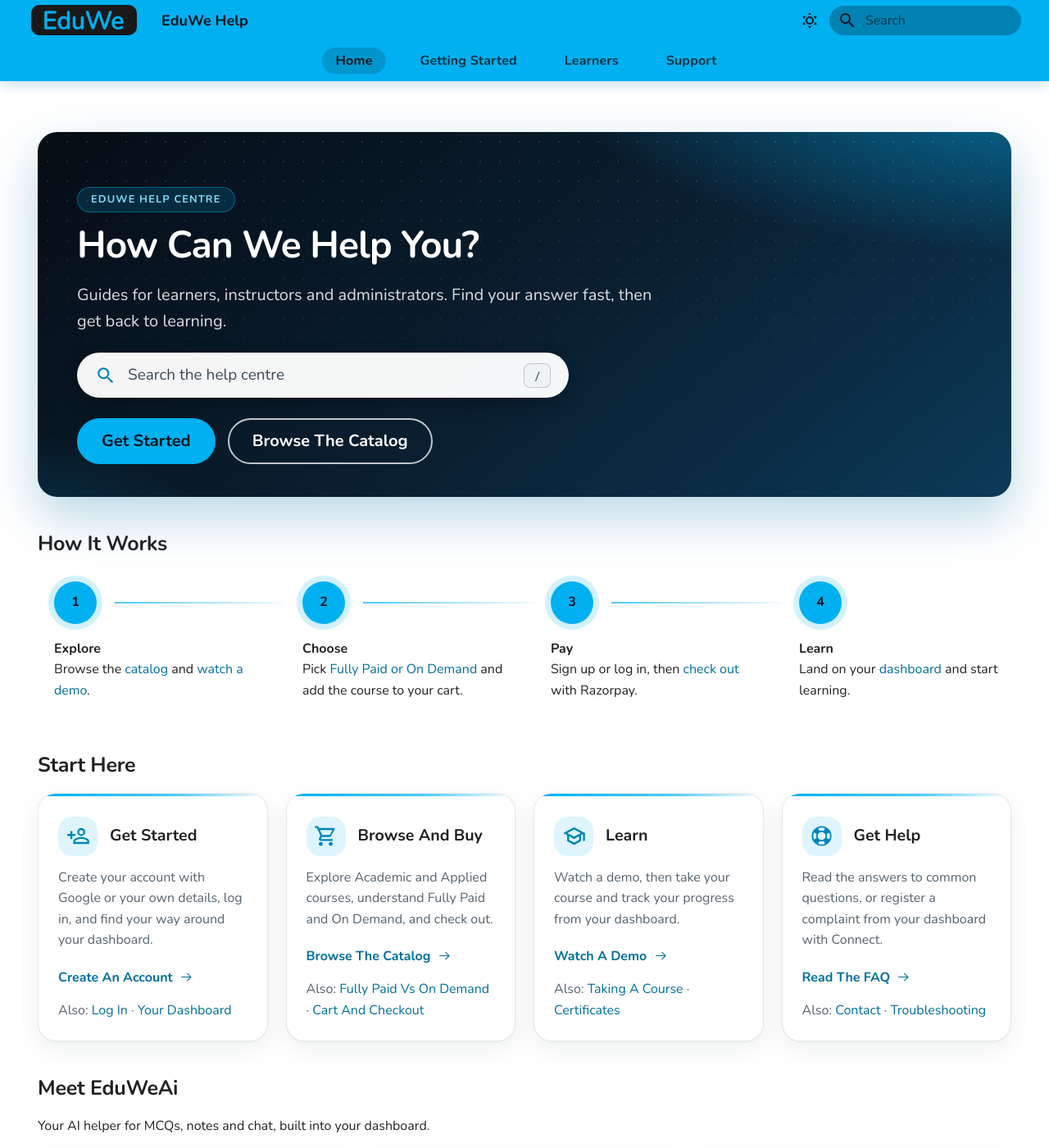
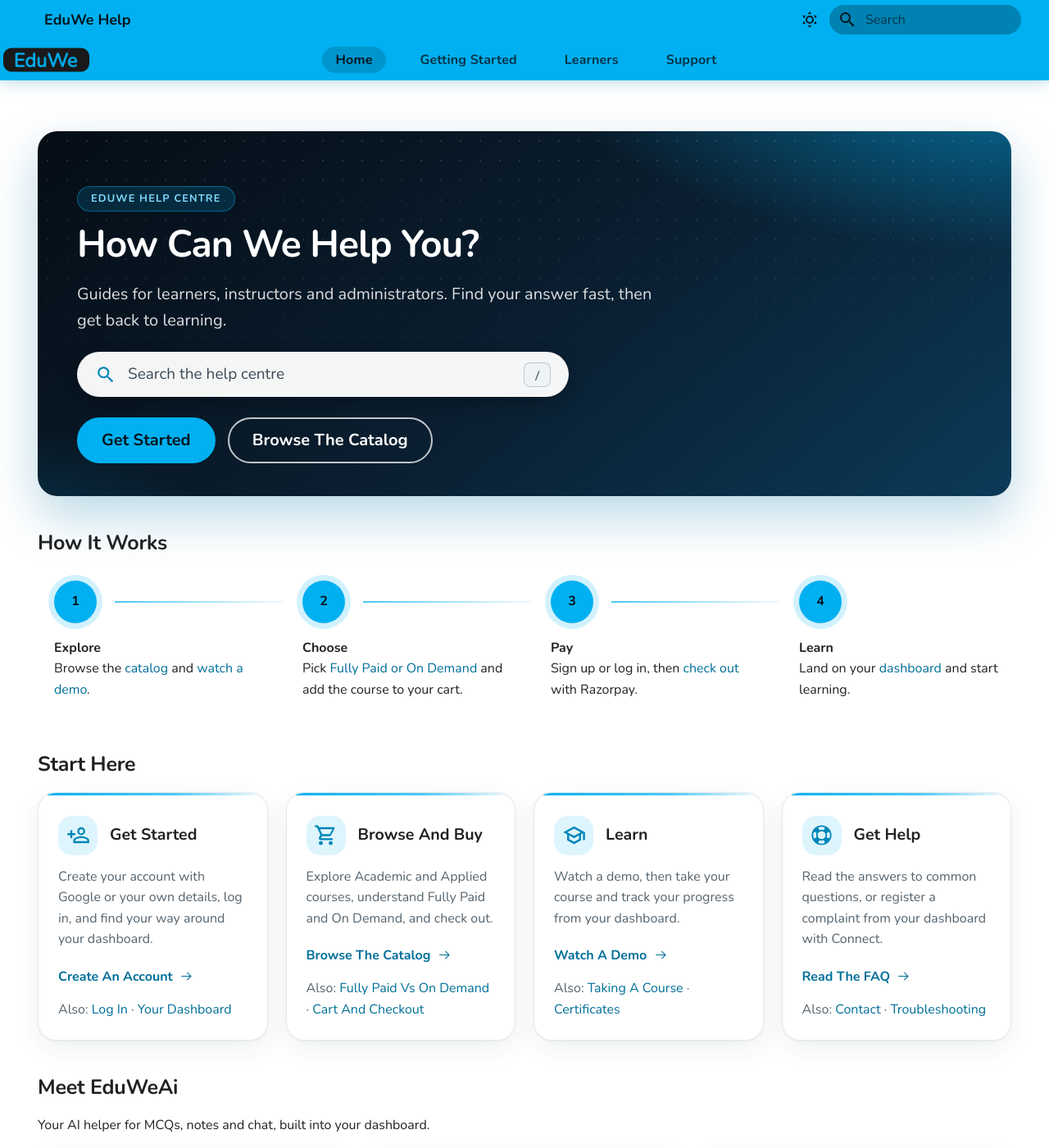
Before and after one commit to geitdeepak/EduWeIO_HelpDoc, an MkDocs documentation site: the page built from docs/index.md, in a window 1280 px wide and 1400 px high. Shown: the whole window at 82% size. Built offline with MkDocs 1.6.1 and Material for MkDocs 9.7.7, drawn with Linux system fonts in a browser that asks for light colours.

Commit message:
Move the logo down into the tabs row on wide screens
Add overrides/partials/tabs.html (a small fork of Material's own tabs.html)
that puts the EduWe logo at the start of the tabs row instead of the plain
header row above it. The header keeps its own logo in the DOM and it stays
visible below Material's tablet breakpoint (76.234375em), where the tabs
row - and its logo - are hidden entirely, so there is always exactly one
logo on screen at any width.

Co-Authored-By: Claude Sonnet 5 <noreply@anthropic.com>

```diff
--- a/docs/stylesheets/extra.css
+++ b/docs/stylesheets/extra.css
@@ -52,6 +52,38 @@
 
 .md-header__button.md-logo img {
   height: 1.35rem;
+  width: auto;
+}
+
+/* On wide screens the logo moves down into the tabs row instead (overrides/partials/tabs.html), so
+   hide the header's copy there - but only above Material's own breakpoint for showing that row
+   (76.234375em), so narrower screens - where the tabs row is hidden entirely - keep the header logo
+   and are never left with none. */
+@media screen and (min-width: 76.25em) {
+  .md-header .md-logo {
+    display: none;
+  }
+}
+
+.md-tabs {
+  position: relative;
+}
+
+.md-tabs__logo {
+  position: absolute;
+  top: 50%;
+  left: 0.2rem;
+  display: flex;
+  align-items: center;
+  padding: 0.2rem 0.65rem;
+  border-radius: 0.5rem;
+  background-color: #191919;
+  transform: translateY(-50%);
+}
+
+.md-tabs__logo img {
+  display: block;
+  height: 1.05rem;
   width: auto;
 }
 
--- /dev/null
+++ b/overrides/partials/tabs.html
@@ -0,0 +1,25 @@
+{#-
+  Overrides Material's partials/tabs.html (see the installed package for the original) to add the
+  EduWe logo at the start of the tabs row. It only shows here on wide screens, because Material hides
+  the whole tabs row below its own tablet breakpoint - the header keeps its own logo below that width
+  (hidden by CSS, in stylesheets/extra.css, only when this one is visible), so there is always exactly
+  one logo on screen.
+-#}
+{% import "partials/tabs-item.html" as item with context %}
+<nav class="md-tabs" aria-label="{{ lang.t('tabs') }}" data-md-component="tabs">
+  <div class="md-grid">
+    <a
+      href="{{ config.extra.homepage | d(nav.homepage.url, true) | url }}"
+      title="{{ config.site_name | e }}"
+      class="md-tabs__logo"
+      aria-label="{{ config.site_name }}"
+    >
+      {% include "partials/logo.html" %}
+    </a>
+    <ul class="md-tabs__list">
+      {% for nav_item in nav.items %}
+        {{ item.render(nav_item) }}
+      {% endfor %}
+    </ul>
+  </div>
+</nav>
```
